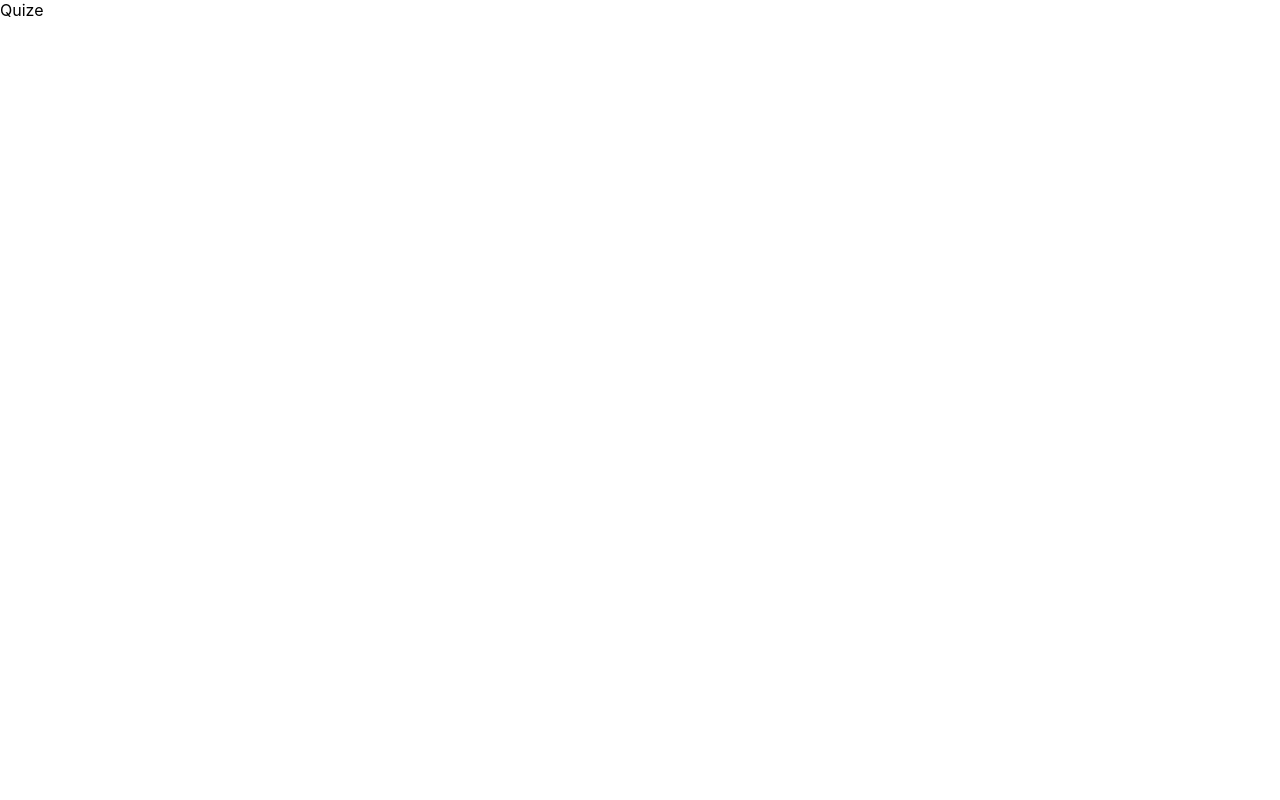
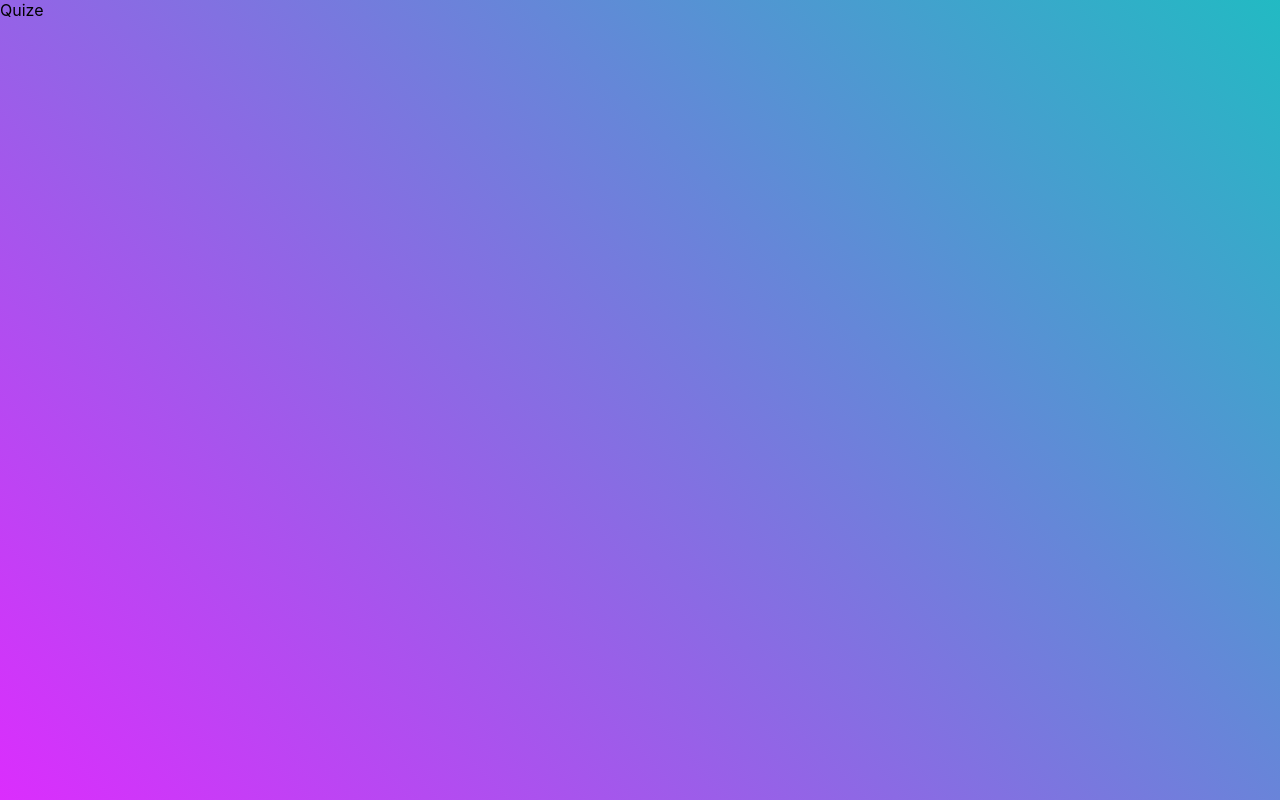
Before and after one commit to FedorowPavel/quize-react-ts, a React (Create React App) app: page / in a window 1280 px wide. Built offline with nearby package versions, Linux system fonts and the light colour scheme.

Commit message:
background added

```diff
--- a/src/index.scss
+++ b/src/index.scss
@@ -5,6 +5,10 @@ body {
     sans-serif;
   -webkit-font-smoothing: antialiased;
   -moz-osx-font-smoothing: grayscale;
+  background: rgb(34,186,195);
+  background: linear-gradient(225deg, rgba(34,186,195,1) 0%, rgba(219,45,253,1) 100%);
+  min-width: 100vh;
+  min-height: 100vh;
 }
 
 code {
```
